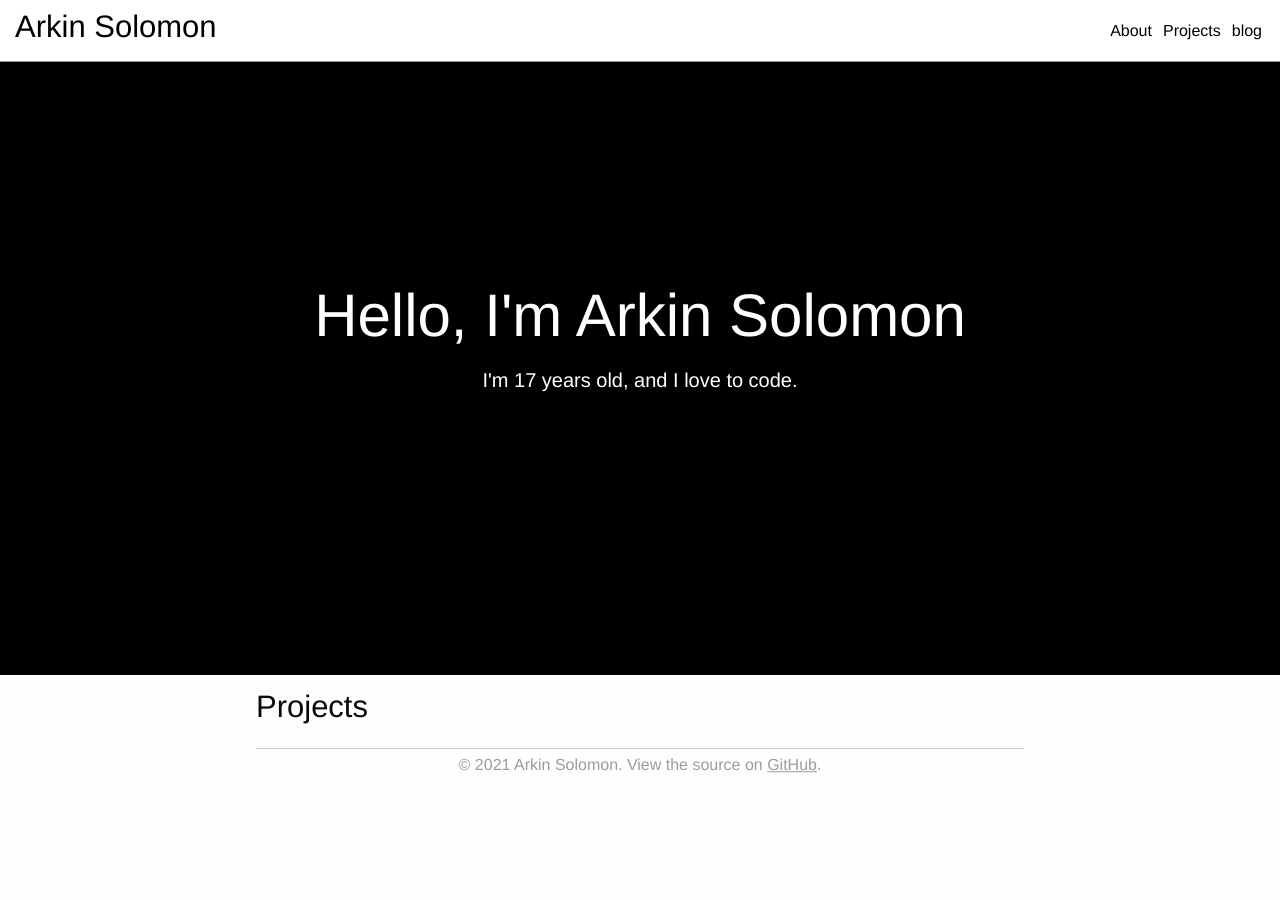
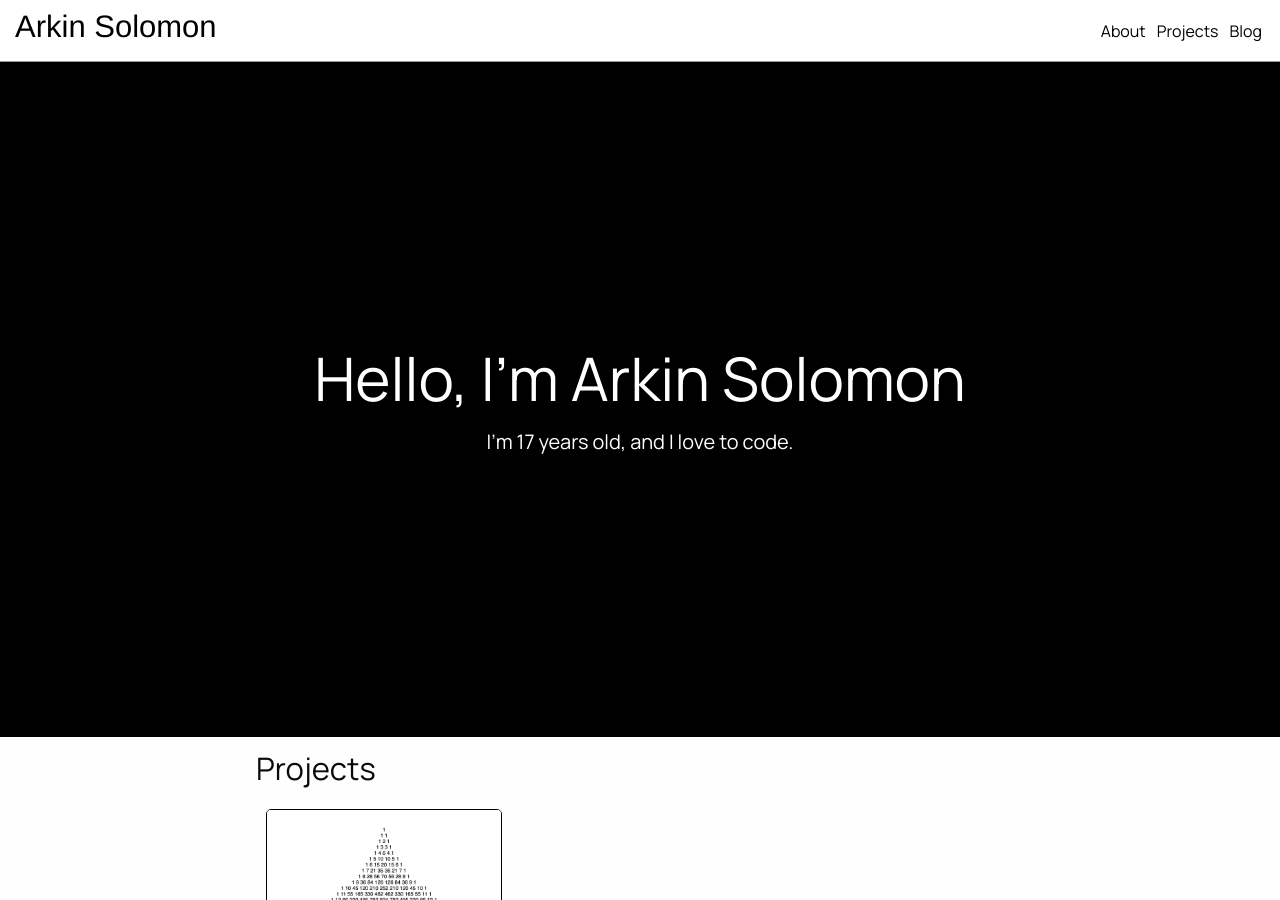
Before and after one commit to ArkinSolomon/ArkinSolomon.github.io, a Jekyll site: the page built from _pages/home.html, in a window 1280 px wide and 900 px high. Built offline with Jekyll 4.4.1, drawn with Linux system fonts in a browser that asks for light colours; some of the changed text lies outside the part shown.

Commit message:
Start work on first project

```diff
--- /dev/null
+++ b/_data/projects.yml
@@ -0,0 +1,5 @@
+- name: Pascal's Triangle
+  id: pascals-triangle
+  image-path: /images/projects/pascals-triangle.png
+  link: /projects/pascals-triangle
+  short-desc: An infinitely scrolling Pascal's Triangle
--- a/_includes/head.html
+++ b/_includes/head.html
@@ -6,12 +6,18 @@
   <link rel="shortcut icon" href="/images/favicon.ico" type="image/x-icon">
   <link rel="stylesheet" href="{{ "/assets/css/foundation.css" | relative_url }}">
   <link rel="stylesheet" href="{{ "/assets/css/site.css" | relative_url }}">
+  <link rel="stylesheet" href="https://fonts.googleapis.com/css?family=Manrope">
   <link href="https://unpkg.com/aos@2.3.1/dist/aos.css" rel="stylesheet">
   <script src="https://ajax.googleapis.com/ajax/libs/jquery/3.6.0/jquery.min.js"></script>
   <script src="/assets/js/foundation.js"></script>
   <script src="https://unpkg.com/aos@2.3.1/dist/aos.js"></script>
-  <script>
+  <script type="text/javascript">
     $(document).ready(AOS.init);
+  </script>
+  <script type="text/javascript">
+    $(document).ready(() => {
+      $("#page-wrapper").css('padding-top', $('#header').outerHeight());
+    });
   </script>
   <title>{{ page.title }}</title>
   {% if jekyll.environment == 'production' and site.google_analytics %}
--- a/_includes/header.html
+++ b/_includes/header.html
@@ -1,4 +1,4 @@
-<header>
+<header id="header">
   <div class="grid-x">
     <div class="cell auto">
       <h3><a href="/">Arkin Solomon</a></h3>
@@ -7,7 +7,7 @@
       <div class="links-container">
         <a href="/about">About</a>
         <a href="/projects">Projects</a>
-        <a href="/blog">blog</a>
+        <a href="/blog">Blog</a>
       </div>
     </div>
   </div>
--- /dev/null
+++ b/_includes/project-card.html
@@ -0,0 +1,8 @@
+<div class="project-card">
+  <img src="{{ imgpath }}" alt="{{ name }}">
+  <h5>{{ name }}</h5>
+  <p>{{ shortdesc }}</p>
+  <div class="anchor-wrapper">
+    <a href="{{ link }}">View project &gt;</a>
+  </div>
+</div>
--- a/_layouts/main.html
+++ b/_layouts/main.html
@@ -3,7 +3,9 @@
   {% include head.html %}
   <body>
     {% include header.html %}
-    {{ content }}
-    {% include footer.html %}
+    <div id="page-wrapper">
+      {{ content }}
+      {% include footer.html %}
+    </div>
   </body>
 </html>
--- a/_pages/home.html
+++ b/_pages/home.html
@@ -7,4 +7,18 @@
 ---
 <section class="home-section">
   <h3>Projects</h3>
+  <div class="grid-x">
+    {% assign max = 3 %}
+    {% assign counter = 1 %}
+    {% for project in site.data.projects | sort:"name" %}
+      {% assign link = project.link %}
+      {% assign name = project.name %}
+      {% assign imgpath = project.image-path %}
+      {% assign shortdesc = project.short-desc %}
+      <div class="cell small-12 medium-4 large-4">
+        {% include project-card.html %}
+      </div>
+      {% assign counter = counter | plus: 1%}
+    {% endfor %}
+  </div>
 </section>
--- a/_sass/_styles.scss
+++ b/_sass/_styles.scss
@@ -1,6 +1,16 @@
+@charset 'UTF-8';
+
 $white: #ffffff;
 $black: #000000;
 $light-gray: #9c9c9c;
+$dark-gray: #505050;
+$text-gray: #474747;
+$content-wrapper-width: 60%;
+$hover-transition-time: .3s;
+
+@mixin manrope-font {
+  font-family: 'Manrope', sans-serif;
+}
 
 @mixin centerer {
   position: absolute;
@@ -14,12 +24,24 @@
   margin: 0 auto;
 }
 
+@mixin black-hover-anchor {
+  text-decoration: none;
+  color: $black;
+  transition: $hover-transition-time;
+  &:hover {
+    color: $white;
+    background-color: $black;
+    text-decoration: none;
+  }
+}
+
 html, body {
   height: 100%;
   margin: 0;
 }
 
 header {
+  @include manrope-font;
   z-index: 1000;
   background-color: $white;
   padding-top: 5px;
@@ -28,10 +50,11 @@
   position: fixed;
   border-bottom: 1px solid $light-gray;
   a {
-    text-decoration: none;
+    text-decoration: underline solid $white;
     color: $black;
+    transition: text-decoration $hover-transition-time ease;
     &:hover {
-      text-decoration: underline;
+      text-decoration: underline solid $black;
       color: $black;
     }
   }
@@ -48,12 +71,8 @@
         margin-left: 5px;
         padding-left: 3px;
         padding-right: 3px;
-        &:hover {
-          color: $white;
-          background-color: $black;
-          text-decoration: none;
-          border-radius: 3px;
-        }
+        border-radius: 3px;
+        @include black-hover-anchor;
       }
     }
   }
@@ -65,7 +84,7 @@
     height: 50px;
     text-align: center;
     hr {
-      width: 60%;
+      width: $content-wrapper-width;
     }
 }
 
@@ -82,8 +101,8 @@
 }
 
 #main-wrapper {
-  width: 60%;
-  @include center-horiz
+  width: $content-wrapper-width;
+  @include center-horiz;
 }
 
 #home-title {
@@ -99,15 +118,89 @@
   #center-wrapper {
     width: 100%;
     h1 {
+      @include manrope-font;
       font-size: 45pt;
     }
     h5 {
+      @include manrope-font;
       margin-top: 5px;
     }
   }
 }
 
+#page-wrapper {
+  margin: 0;
+  padding: 0;
+  border-width: 0;
+}
+
+#header-padding {
+  height: 51px;
+}
+
+#project-title {
+  padding-top: 20px;
+  h2, h6 {
+    @include manrope-font;
+  }
+  h6 {
+    @include manrope-font;
+    color: $dark-gray;
+  }
+}
+
+#project-image {
+  @include center-horiz;
+}
+
+#project-content {
+  color: $text-gray;
+}
+
+.project-card {
+  border-radius: 5px;
+  border: 1px solid black;
+  padding: 0;
+  margin: 10px;
+  &> img, &> h5 {
+    @include manrope-font;
+    width: 100%;
+    display: block;
+  }
+  img {
+    margin: 0;
+    border-radius: 4px;
+    height: 175px;
+    object-fit: cover;
+  }
+  h5, &> p {
+    padding-left: 5px;
+  }
+  &> p {
+    color: $dark-gray;
+    font-size: 10pt;
+  }
+  &> .anchor-wrapper {
+    margin: 0;
+    margin-bottom: 10px;
+  }
+  a {
+    padding: 4px;
+    padding-left: 5px;
+    padding-right: 5px;
+    border-radius: 15px;
+    border: 1px solid black;
+    text-align: center;
+    width: 50%;
+    @include center-horiz;
+    @include black-hover-anchor;
+  }
+}
+
 .home-section {
+  h3 {
+    @include manrope-font;
+  }
   margin-top: 10px;
 }
 
--- a/assets/pascals-triangle.html
+++ b/assets/html/pascals-triangle.html
@@ -37,7 +37,7 @@
               for (let i = 0; i <= prevLine.line.length; ++i){
                 currNumber = (typeof prevLine.line[i] !== 'undefined') ? prevLine.line[i] : 0;
                 prevNumber = (i !== 0) ? prevLine.line[i - 1] : 0;
-                console.log(prevNumber);
+//                 console.log(prevNumber);
                 this.line.push(currNumber + prevNumber);
               }
           }
```
Also changed, not shown: other parts of assets/html/pascals-triangle.html (+1 -1 lines), _layouts/project.html (added, +17 -0 lines), _pages/projects/pascals-triangle.md (added, +7 -0 lines), images/projects/pascals-triangle.png (added), images/projects/placeholder.png (added).
